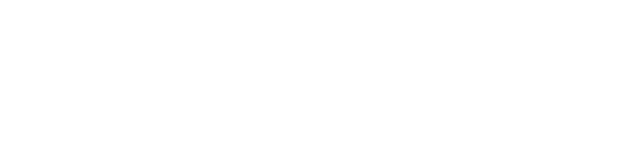
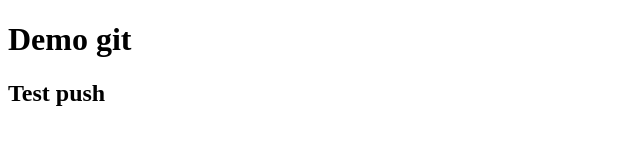
Before and after one commit to lqvinh12/git-demo-fe53e, a plain HTML site: page index.html in a window 1280 px wide. Shown: the whole page, without its empty margins (0-640 px from the left). Drawn offline with Linux system fonts and the light colour scheme.

Commit message:
test push

```diff
--- a/index.html
+++ b/index.html
@@ -6,6 +6,8 @@
     <title>Document</title>
 </head>
 <body>
+    <h1>Demo git</h1>
+    <h2>Test push</h2>
 
 </body>
 </html>
```
